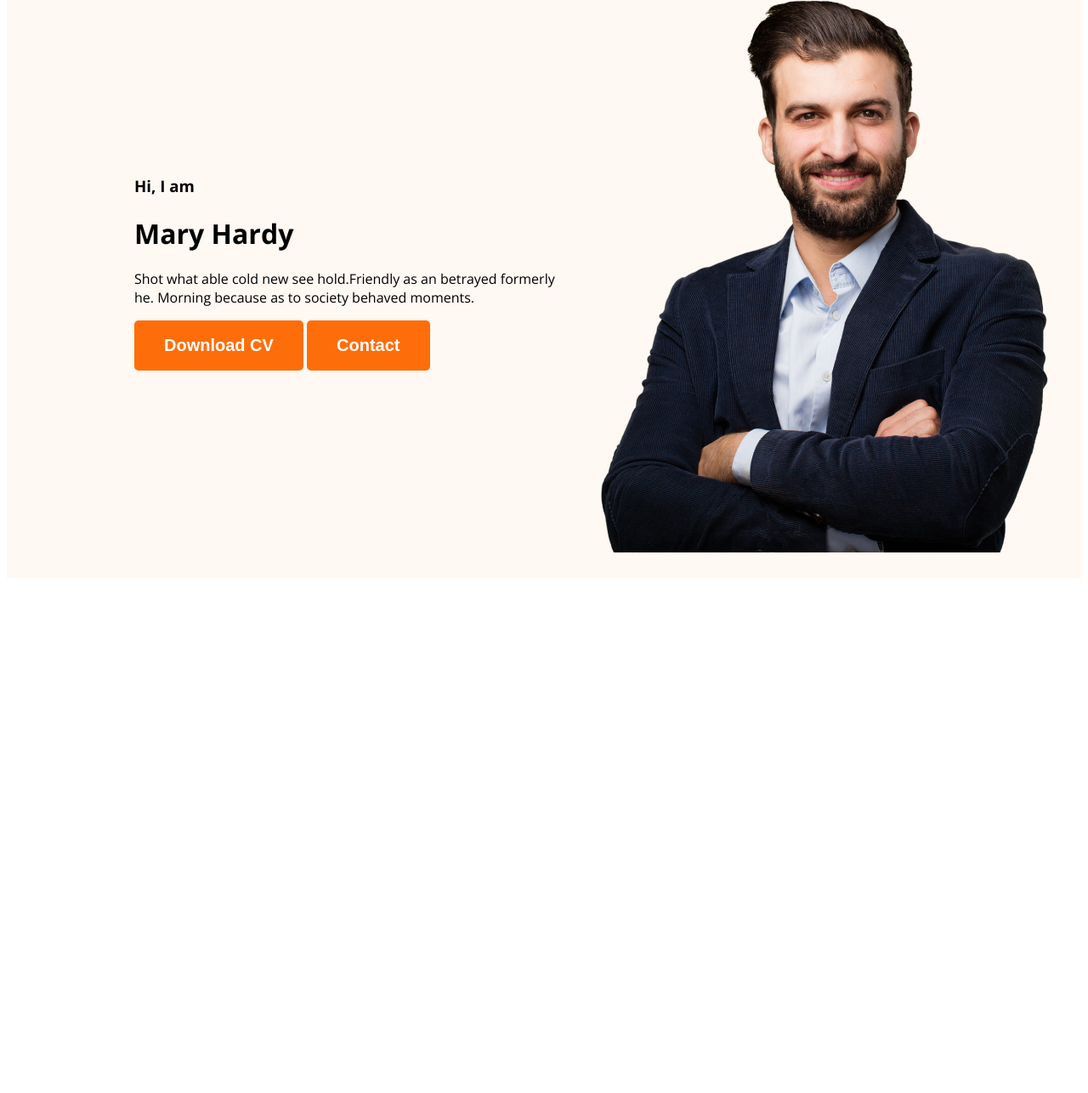
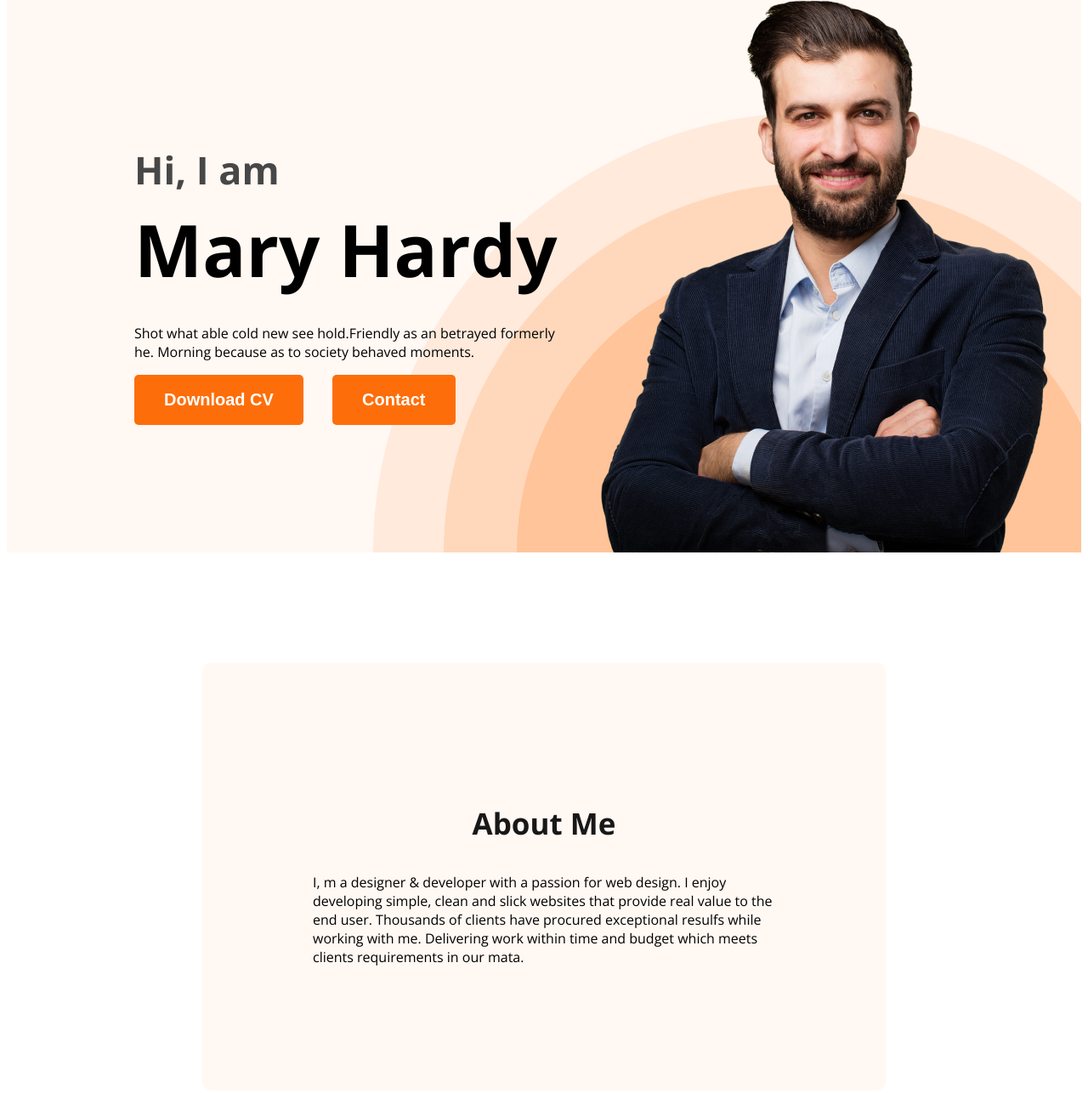
Before and after one commit to Md-Hasan-Arif/Developer-portfolio, a plain HTML site: page index.html in a window 1280 px wide. Shown: the part 155-1441 px from the top of the page at 85% size. Before the commit the page ends 843 px from the top, so only its background shows below. Drawn offline with nearby package versions, Linux system fonts and the light colour scheme.

Commit message:
abouted section created

```diff
--- a/index.html
+++ b/index.html
@@ -23,7 +23,7 @@
             <div class="banner-content">
                 <h3 class="banner-greeting">Hi, I  am</h3>
                 <h1 class="banner-title">Mary Hardy</h1>
-                <p>
+                <p class="banner-discription">
                     Shot what able cold new see hold.Friendly as an betrayed formerly he. Morning because as to society behaved moments.
                 </p>
                 <button class="btn-primary">Download CV</button>
@@ -33,7 +33,12 @@
        </div>
   </header>
     <main>
-
+        <section class="about">
+            <h3 class="section-title">About Me</h3>
+            <p class="secion-description">
+                I, m a designer & developer with a passion for web design. I enjoy developing simple, clean and slick websites that provide real value to the end user. Thousands of clients have procured exceptional resulfs while working with me. Delivering work within time and budget which meets clients requirements in our mata.
+            </p>
+        </section>
     </main>
     <footer>
 
--- a/styles/portfolio.css
+++ b/styles/portfolio.css
@@ -1,3 +1,4 @@
+/* shared style */
 body {
     font-family: 'Lato', sans-serif;
     font-family: 'Open Sans', sans-serif;
@@ -15,6 +16,23 @@ body {
     font-size: 20px;
     font-weight: 700;
     padding: 18px 35px;
+    margin-right: 30px;
+}
+
+.section-title {
+    color: #181818;
+    text-align: center;
+    font-size: 35px;
+    font-weight: 700;
+
+}
+
+.section-description {
+    color: #757575;
+    text-align: center;
+    font-size: 18px;
+    font-weight: 400;
+    line-height: 30px;
 }
 
 
@@ -51,12 +69,20 @@ nav a {
 /* Header */
 .header {
     background: #FFF8F3;
+    background-image: url('../images/header_bg.png');
+    background-repeat: no-repeat;
+    background-position: bottom right;
 }
 
 .banner {
-    padding: 30px 30px 30px 150px;
+    padding: 30px 30px 0px 150px;
     display: flex;
     align-items: center;
+    justify-content: space-between;
+}
+
+.banner-content {
+    max-width: 500;
 }
 
 .banner.profile-pic {
@@ -64,3 +90,30 @@ nav a {
     height: 676px;
 
 }
+
+.banner-greeting {
+    font-size: 45px;
+    font-weight: 600;
+    color: #474747;
+    margin-bottom: 0;
+}
+
+.banner-title {
+    font-size: 85px;
+    font-weight: 700;
+    margin-top: 5px;
+    margin-bottom: 20px;
+}
+
+.banner-discription {
+    margin-top: 30px;
+}
+
+/* main section styles*/
+/* about section style */
+.about {
+     margin: 130px 230px;
+    padding: 130px;
+    border-radius: 10px;
+    background: #FFF8F3;
+}
```
